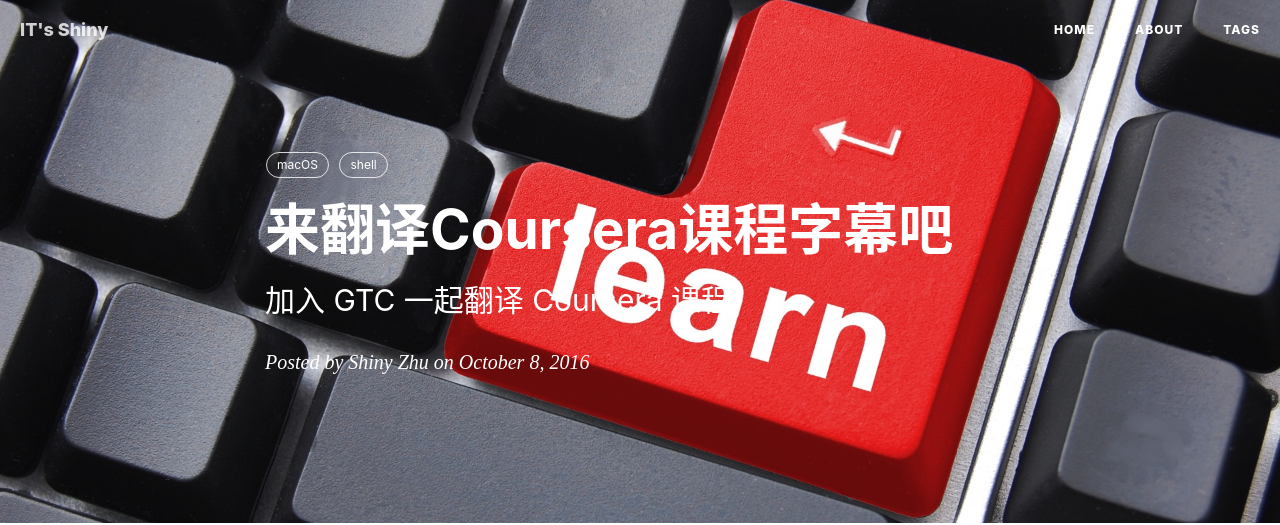
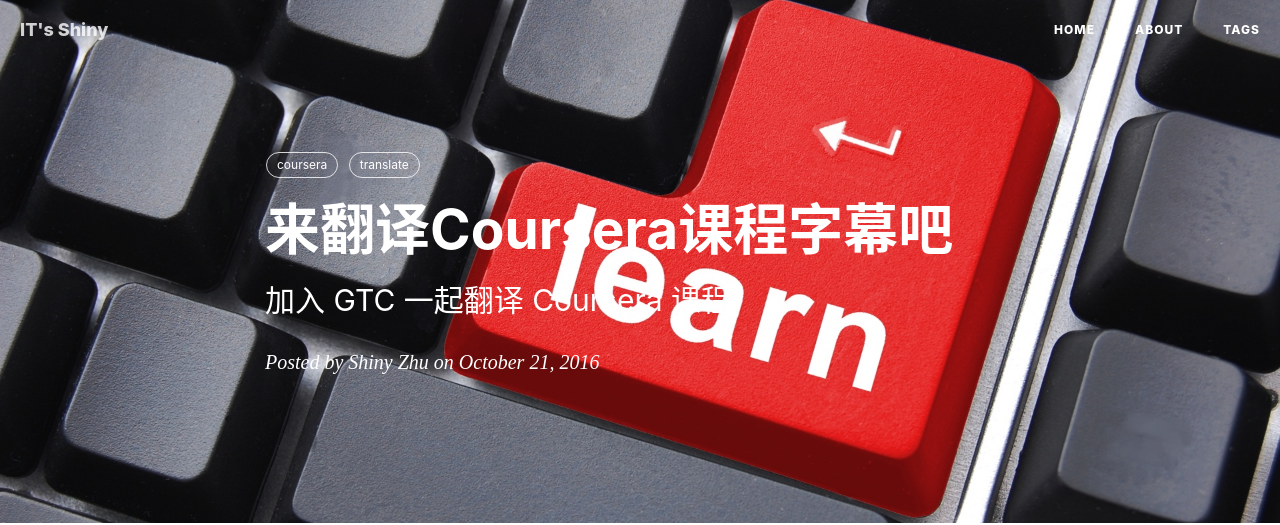
Before and after one commit to panrenjie/panrenjie.github.io, a Jekyll site: the page built from _posts/2016/2016-10-21-join-coursera-translating.md, in a window 1280 px wide and 900 px high. Shown: the top 525 px of the window. Built offline with Jekyll 4.4.1, drawn with Linux system fonts in a browser that asks for light colours; nearby versions of some CDN libraries; comment, search, counter and statistics services are not loaded.

Commit message:
update date

```diff
--- a/_posts/2016/2016-10-21-join-coursera-translating.md
+++ b/_posts/2016/2016-10-21-join-coursera-translating.md
@@ -2,13 +2,13 @@
 layout: post
 title: 来翻译Coursera课程字幕吧
 subtitle: "加入 GTC 一起翻译 Coursera 课程"
-date: 2016-10-08 09:00:00
+date: 2016-10-21 21:00:00
 author: "Shiny Zhu"
 header-img: "assets/img/post-join-coursera-translating.jpg"
 catalog: true
 tags:
-    - macOS
-    - shell
+    - coursera
+    - translate
 
 ---
 
```
